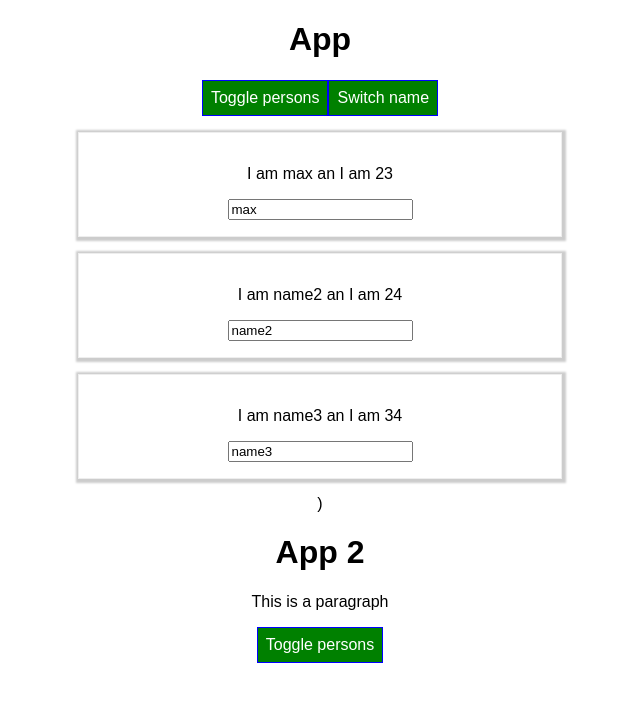
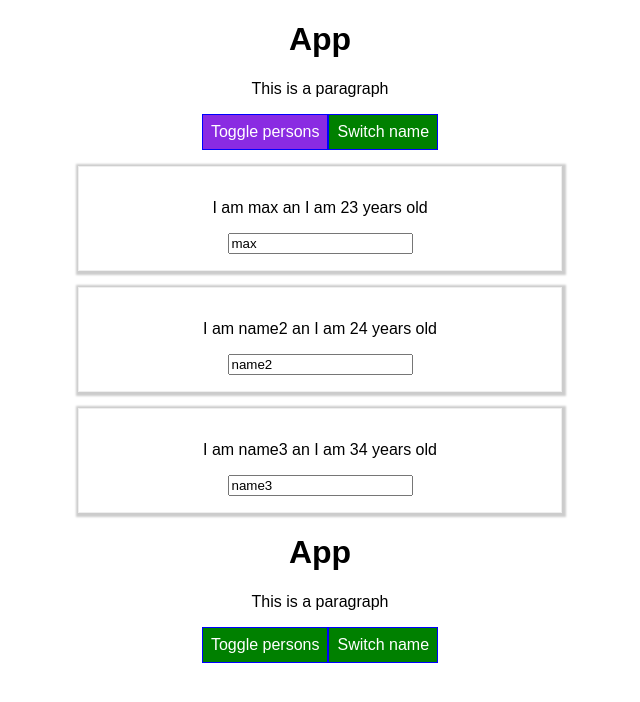
Before and after one commit to gbozsik/react-complete-guid, a React app: page / in a window 1280 px wide. Both pictures are taken after a click on the button "Toggle persons". Shown: the top 702 px of the page, without its empty margins (320-960 px from the left). Built offline with nearby package versions, Linux system fonts and the light colour scheme.

Commit message:
Outsourcing code to separated components

```diff
--- a/src/App.css
+++ /dev/null
@@ -1,58 +0,0 @@
-.App {
-  text-align: center;
-}
-
-.red {
-  color: red;
-}
-
-.bold {
-  font-weight: bold;
-}
-
-.Button {
-  background-color: green;
-  color: white;
-  font: inherit;
-  border: 1px solid blue;
-  padding: 8px;
-  cursor: pointer;
-  margin: '10px'
-}
-
-.Button:hover {
-  background-color: lightgreen;
-  color: black;
-}
-
-.Button.Red {
-  background-color: red;
-}
-
-.Button.Red:hover {
-  background-color: salmon;
-}
-
-
-/* for all butto in that component which are refer to the App class */
-.App button {
-  background-color: green;
-  color: white;
-  font: inherit;
-  border: 1px solid blue;
-  padding: 8px;
-  cursor: pointer;
-  margin: '10px'
-}
-
-.App button:hover {
-  background-color: lightcoral;
-}
-
-.App button.Red {
-  background-color: blueviolet;
-}
-
-.App button.Red:hover {
-  background-color: aqua;
-}
--- /dev/null
+++ b/src/ErrorBoundary/ErrorBoundary.js
@@ -0,0 +1,30 @@
+import React, { Component } from 'react'
+// const { Component } = require("react")
+
+/*
+*   Works in production mode
+*/
+
+
+const { render } = require("react-dom")
+
+class ErrorBoundary extends Component {
+    state = {
+        hasError: false,
+        errorMessage: ''
+    }
+
+    componentDidCacth = (error, info) => {
+        this.setState({hasError: true, errorMessage: info});
+    }
+
+    render() {
+        if (this.state.hasError) {
+            return <h1>{this.state.errorMessage}</h1>
+        } else {
+            return this.props.children;
+        }
+    }
+}
+
+export default ErrorBoundary;
--- a/src/Person/Person.js
+++ /dev/null
@@ -1,15 +0,0 @@
-import React from 'react';
-
-import classes from './Person.css';
-
-const person = (props) => {
-    return (
-    <div className={classes.Person}>
-        <p onClick = {props.click}>I am {props.name} an I am {props.age}</p>
-        <p>{props.children}</p>
-        <input type = 'text' onChange = {props.changedName} value = {props.name}/>
-    </div>
-    )
-}
-
-export default person;
--- /dev/null
+++ b/src/components/cockpit/Cockpit.css
@@ -0,0 +1,53 @@
+.red {
+    color: red;
+  }
+
+  .bold {
+    font-weight: bold;
+  }
+
+  .Button {
+    background-color: green;
+    color: white;
+    font: inherit;
+    border: 1px solid blue;
+    padding: 8px;
+    cursor: pointer;
+    margin: '10px'
+  }
+
+  .Button:hover {
+    background-color: lightgreen;
+    color: black;
+  }
+
+  .Button.Red {
+    background-color: red;
+  }
+
+  .Button.Red:hover {
+    background-color: salmon;
+  }
+
+
+  .Cockpit button {
+    background-color: green;
+    color: white;
+    font: inherit;
+    border: 1px solid blue;
+    padding: 8px;
+    cursor: pointer;
+    margin: '10px'
+  }
+
+  .Cockpit button:hover {
+    background-color: lightcoral;
+  }
+
+  .Cockpit button.Red {
+    background-color: blueviolet;
+  }
+
+  .Cockpit button.Red:hover {
+    background-color: aqua;
+  }
--- /dev/null
+++ b/src/components/cockpit/Cockpit.js
@@ -0,0 +1,36 @@
+import React from 'react'
+
+import classes from './Cockpit.css'
+
+const cockpit = (props) => {
+    // let classes = ['red', 'bold'].join(' ');
+    const assignedClasses = [];
+
+    let btnClasses = '';
+    if (props.showPerson) {
+        // btnClasses.push(classes.Red)
+        btnClasses = classes.Red;
+    }
+
+    if (props.persons.length <= 2) {
+        assignedClasses.push(classes.red);
+    }
+    if (props.persons.length <= 1) {
+        assignedClasses.push(classes.bold)
+    }
+
+    return (
+        <div className={classes.Cockpit}>
+            <h1>App</h1>
+            <p className={assignedClasses.join(' ')}>This is a paragraph</p>
+            <button
+                className={btnClasses}
+                onClick={props.clickToggle} >Toggle persons</button>
+            <button
+            className={assignedClasses.join(' ')}
+            onClick={props.clickChange} >Switch name</button>
+        </div>
+    );
+}
+
+export default cockpit;
--- /dev/null
+++ b/src/components/persons/Persons.js
@@ -0,0 +1,16 @@
+import React from 'react'
+import Person from './person/Person'
+
+
+const persons = (props) => props.persons.map((person, index) => {
+    return <Person
+        click={() => props.click(index)}
+        changedName={props.changedName.bind(this, person.id)}
+        // changedName={(event) => this.nameChangeHandler(event, person.id)}
+        deletePerson={props.deletePerson}
+        key={person.id}
+        name={person.name}
+        age={person.age} />
+});
+
+export default persons;
--- /dev/null
+++ b/src/components/persons/person/Person.js
@@ -0,0 +1,25 @@
+import React from 'react';
+import ErrorBoundary from '../../../ErrorBoundary/ErrorBoundary'
+
+import classes from './Person.css';
+
+const person = (props) => {
+
+    // For testing boundary error...
+    // const randomNumer = Math.random();
+    // if  (randomNumer > 0.7) {
+    //     throw new Error('somthing went wrong');
+    // }
+
+    return (
+        <div className={classes.Person}>
+            <ErrorBoundary key={props.id}>
+                <p onClick={props.click}>I am {props.name} an I am {props.age} years old</p>
+                <p>{props.children}</p>
+                <input type='text' onChange={props.changedName} value={props.name} />
+            </ErrorBoundary>
+        </div >
+    )
+}
+
+export default person;
--- /dev/null
+++ b/src/container/App.css
@@ -0,0 +1,14 @@
+.App {
+  text-align: center;
+}
+
+  /* for all butto in that component which are refer to the App class */
+  /* .App button {
+    background-color: green;
+    color: white;
+    font: inherit;
+    border: 1px solid blue;
+    padding: 8px;
+    cursor: pointer;
+    margin: '10px'
+  } */
--- a/src/App.js
+++ b/src/container/App.js
@@ -1,14 +1,14 @@
 import React, { useState } from 'react';
 import classes from './App.css';
-import Person from './Person/Person';
-import App2 from './App2'
+import Persons from '../components/persons/Persons';
+import Cockpit from '../components/cockpit/Cockpit'
 
 const app = props => {
   const [personsState, setPersonsState] = useState({
     persons: [
-      { id: 'sdlf', name: 'max', age: 23 },
-      { id: 'tfdr', name: 'name2', age: 24 },
-      { id: 'p;lk', name: 'name3', age: 34 }
+      { id: 'sdlf', name: 'App max', age: 23 },
+      { id: 'tfdr', name: 'App name2', age: 24 },
+      { id: 'p;lk', name: 'App name3', age: 34 }
     ],
   });
 
@@ -54,16 +54,12 @@ const app = props => {
     const mutatablePersonArray = [...personsState.persons]
     mutatablePersonArray[personIndex] = personForMutation;
 
-    setPersonsState({persons: mutatablePersonArray});
+    setPersonsState({ persons: mutatablePersonArray });
   }
 
   const togglePersonHandler = () => {
     const doesShow = showPersonState.showPerson;
-    if (doesShow) {
-      setShowPersonState({ showPerson: false })
-    } else {
-      setShowPersonState({ showPerson: true })
-    }
+    setShowPersonState({ showPerson: !doesShow })
   }
 
   const deletePersonhandler = (persontIndex) => {
@@ -72,37 +68,30 @@ const app = props => {
     setPersonsState({ persons: mutatablePersons });
   }
 
-
-
-  const style = {
-    backgrondColor: 'white',
-    font: 'inherit',
-    border: '1px solid blue',
-    padding: '8px',
-    cursor: 'pointer'
-  };
-
-
+  const getPersons = () => {
+    let per = null;
+    if (showPersonState.showPerson) {
+      per = (
+        <div>
+          <Persons
+            persons={personsState.persons}
+            click={deletePersonhandler}
+            changedName={nameChangeHandler} />
+        </div>
+      );
+    }
+    return per;
+  }
 
   return (
     <div className={classes.App}>
-      <h1>App</h1>
-      <button style={style} onClick={togglePersonHandler} >Toggle persons</button>
-      <button style={style} onClick={() => switchNameHandler('ammamamamam')} >Switch name</button>
-      {showPersonState.showPerson ? <div>
-        {personsState.persons.map((person, index) => {
-          return <Person
-            kex={person.id}
-            click={deletePersonhandler.bind(this, index)}
-            changedName={nameChangeHandler.bind(this, person.id)}
-            name={person.name}
-            age={person.age}
-          />
-        })
-        })
-
-        <App2 />
-      </div> : null}
+      <Cockpit
+        showPerson={showPersonState.showPerson}
+        persons={personsState.persons}
+        clickToggle={togglePersonHandler}
+        clickChange={switchNameHandler.bind(this, 'newName in App 1')}
+      />
+      {getPersons()}
     </div>
     // React.createElement('div', {className: 'App'}, React.createElement('h1', null, 'Hi i\'am a react app'))
   );
--- a/src/App2.js
+++ b/src/container/App2.js
@@ -1,7 +1,9 @@
 import React, { Component } from 'react';
 // import './App.css';
+import App from './App'
 import classes from './App.css'
-import Person from './Person/Person';
+import Persons from '../components/persons/Persons';
+import Cockpit from '../components/cockpit/Cockpit'
 
 class App2 extends Component {
     state = {
@@ -13,7 +15,7 @@ class App2 extends Component {
         showPerson: false
     }
 
-    // nameChangeHandler = (id, event) => { //this version if you call it with arrow function
+    // nameChangeHandler = (event, id) => { //this version if you call it with arrow function
     nameChangeHandler = (id, event) => { //this version with id param first, if you call it with ".bind(this, person.id)"
         const personIndex = this.state.persons.findIndex(p => {
             return p.id === id;
@@ -26,7 +28,18 @@ class App2 extends Component {
         person.name = event.target.value;
         const mutatedPersons = [...this.state.persons];
         mutatedPersons[personIndex] = person;
-        this.setState({persons: mutatedPersons}
+        this.setState({ persons: mutatedPersons }
+        );
+    }
+
+    switchNameHandler = (newName) => {
+        this.setState({
+            persons: [
+                { name: newName, age: 23 },
+                { name: 'name2777', age: 24 },
+                { name: 'name3666', age: 64 }
+            ],
+        },
         );
     }
 
@@ -43,43 +56,33 @@ class App2 extends Component {
     }
 
     render() {
-       let btnClasses = '';
-
         let persons = null;
+        let app = null;
 
         if (this.state.showPerson) {
-            persons = (
-                <div>
-                    {this.state.persons.map((person, index) => {
-                        return <Person
-                            key={person.id}
-                            click={() => this.deletePersonHandler(index)}
-                            changedName={this.nameChangeHandler.bind(this, person.id)}
-                            // changedName={(event) => this.nameChangeHandler(event, person.id)}
-                            name={person.name}
-                            age={person.age} />
-                    })}
-                </div>
-            );
-            // btnClasses.push(classes.Red)
-            btnClasses = classes.Red;
-        }
-
-        // let classes = ['red', 'bold'].join(' ');
-        const assignedClasses = [];
-        if (this.state.persons.length <= 2) {
-            assignedClasses.push(classes.red);
-        }
-        if (this.state.persons.length <= 1) {
-            assignedClasses.push(classes.bold)
+            persons =
+                <Persons
+                    persons={this.state.persons}
+                    click={this.deletePersonHandler}
+                    changedName={this.nameChangeHandler}
+                // changedName={(event) => this.nameChangeHandler(event, person.id)}
+                />
+            app = <App />
         }
 
         return (
             <div className={classes.App}>
-                <h1>App 2</h1>
+                {/* <h1>App 2</h1>
                 <p className={assignedClasses.join(' ')}>This is a paragraph</p>
-                <button className={btnClasses} onClick={this.togglePersonHandler} >Toggle persons</button>
+                <button className={btnClasses} onClick={this.togglePersonHandler} >Toggle persons</button> */}
+                <Cockpit
+                    showPerson={this.state.showPerson}
+                    persons={this.state.persons}
+                    clickToggle={this.togglePersonHandler}
+                    clickChange={this.switchNameHandler.bind(this, 'newName in App 2')}
+                />
                 {persons}
+                {app}
             </div>
             // React.createElement('div', {className: 'App'}, React.createElement('h1', null, 'Hi i\'am a react app'))
         )
--- a/src/index.js
+++ b/src/index.js
@@ -1,8 +1,8 @@
 import React from 'react';
 import ReactDOM from 'react-dom';
 import './index.css';
-import App from './App';
+import App2 from './container/App2';
 import registerServiceWorker from './registerServiceWorker';
 
-ReactDOM.render(<App />, document.getElementById('root'));
+ReactDOM.render(<App2 />, document.getElementById('root'));
 registerServiceWorker();
```
Also changed, not shown: src/components/persons/person/Person.css (renamed from src/Person/Person.css), 1 other file (tests, documents, lock files or other folders).
